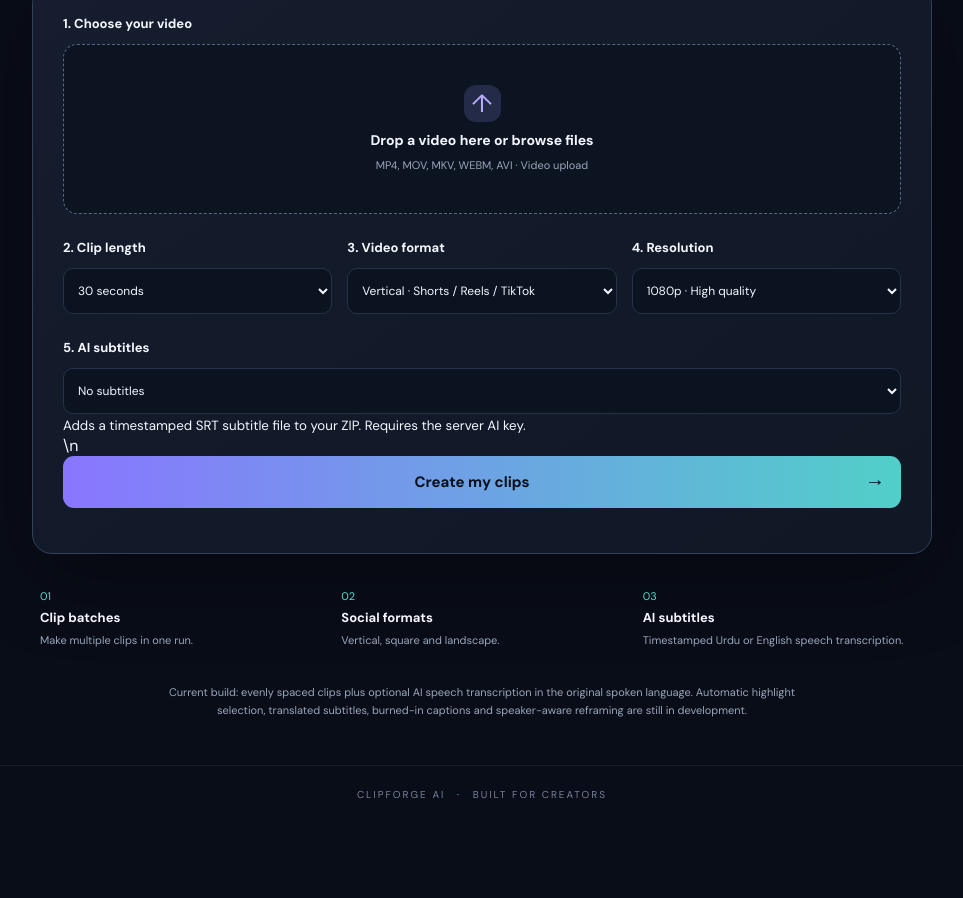
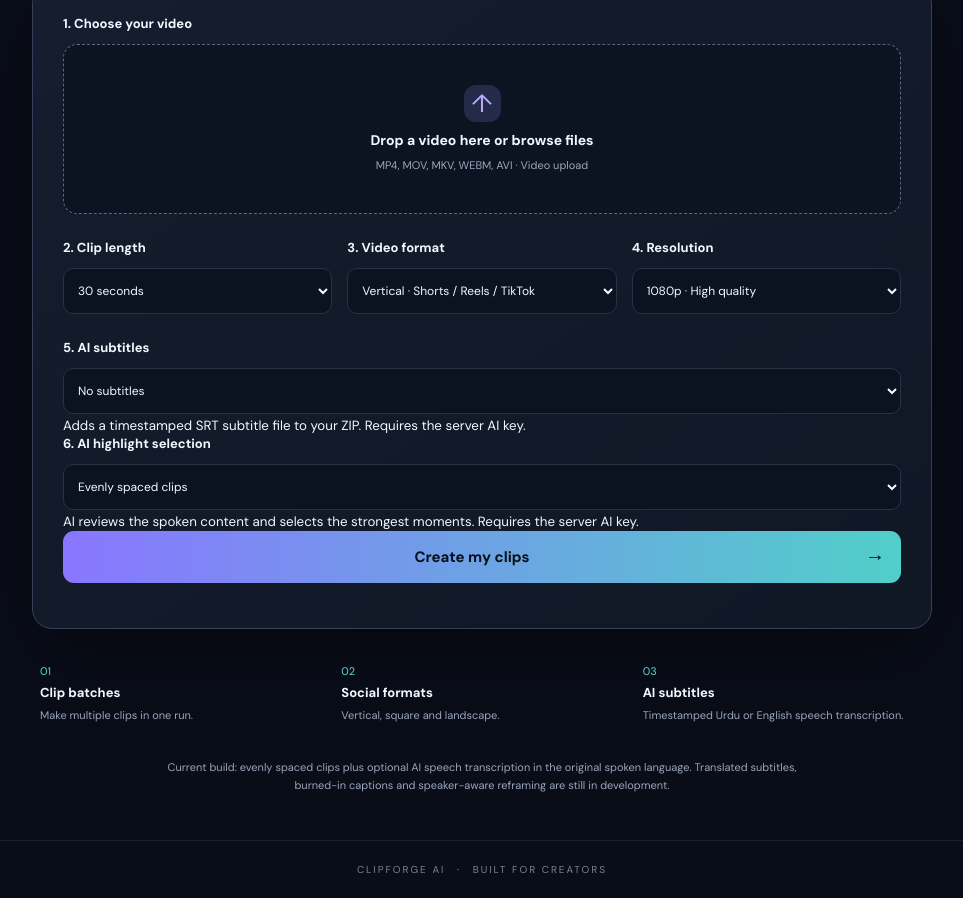
Before and after one commit to jamalsb/ClipForge-AI, a plain HTML site: page static/index.html in a window 1280 px wide. Shown: the part 444-1342 px from the top of the page, without its empty margins (158-1121 px from the left). Before the commit the page ends 1267 px from the top, so only its background shows below. Drawn offline with Linux system fonts and the light colour scheme.

Commit message:
Add AI highlight selection control to the creator form

```diff
--- a/static/index.html
+++ b/static/index.html
@@ -38,7 +38,9 @@
             <select id="resolution" name="resolution"><option value="720">720p · Faster</option><option value="1080" selected>1080p · High quality</option></select>
           </div>
         </div>
-        <div class="setting subtitle-setting"><label class="section-label" for="subtitle_mode">5. AI subtitles</label><select id="subtitle_mode" name="subtitle_mode"><option value="off">No subtitles</option><option value="auto">Auto-detect spoken Urdu / English</option></select><small class="setting-help">Adds a timestamped SRT subtitle file to your ZIP. Requires the server AI key.</small></div>\n        <button class="primary" id="submit-btn" type="submit">Create my clips <span>→</span></button>
+        <div class="setting subtitle-setting"><label class="section-label" for="subtitle_mode">5. AI subtitles</label><select id="subtitle_mode" name="subtitle_mode"><option value="off">No subtitles</option><option value="auto">Auto-detect spoken Urdu / English</option></select><small class="setting-help">Adds a timestamped SRT subtitle file to your ZIP. Requires the server AI key.</small></div>
+        <div class="setting highlight-setting"><label class="section-label" for="highlight_mode">6. AI highlight selection</label><select id="highlight_mode" name="highlight_mode"><option value="off">Evenly spaced clips</option><option value="auto">Find the most interesting moments</option></select><small class="setting-help">AI reviews the spoken content and selects the strongest moments. Requires the server AI key.</small></div>
+        <button class="primary" id="submit-btn" type="submit">Create my clips <span>→</span></button>
       </form>
       <div id="status" class="status" role="status" aria-live="polite"></div>
       <div id="result" class="result" hidden></div>
@@ -48,7 +50,7 @@
       <div><span>02</span><b>Social formats</b><small>Vertical, square and landscape.</small></div>
       <div><span>03</span><b>AI subtitles</b><small>Timestamped Urdu or English speech transcription.</small></div>
     </section>
-    <p class="note">Current build: evenly spaced clips plus optional AI speech transcription in the original spoken language. Automatic highlight selection, translated subtitles, burned-in captions and speaker-aware reframing are still in development.</p>
+    <p class="note">Current build: evenly spaced clips plus optional AI speech transcription in the original spoken language. Translated subtitles, burned-in captions and speaker-aware reframing are still in development.</p>
   </main>
   <footer>CLIPFORGE AI <span>·</span> BUILT FOR CREATORS</footer>
   <script src="/static/app.js"></script>
```
